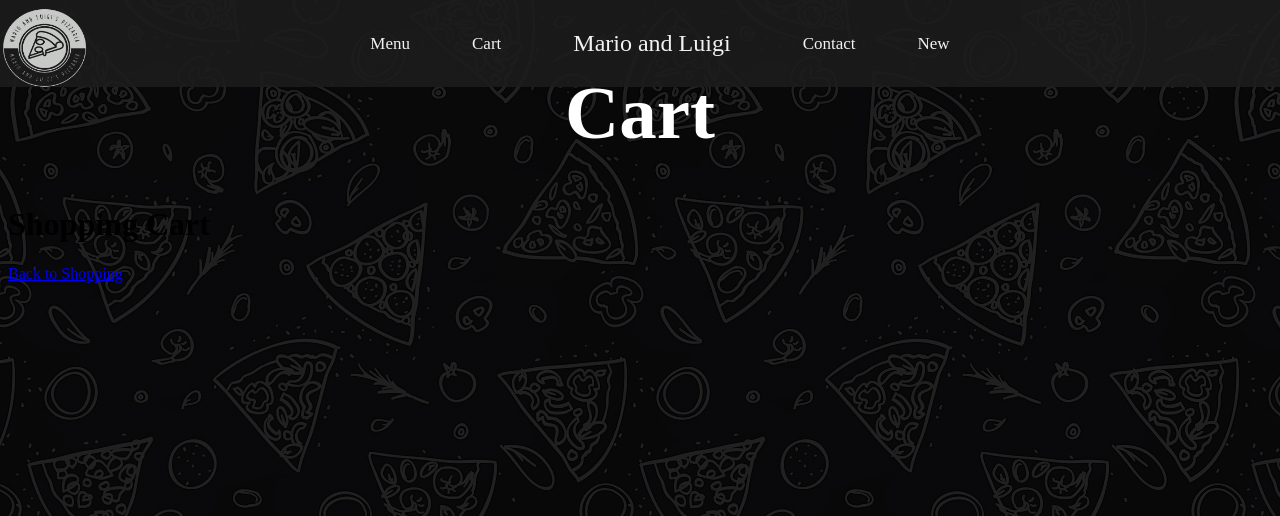
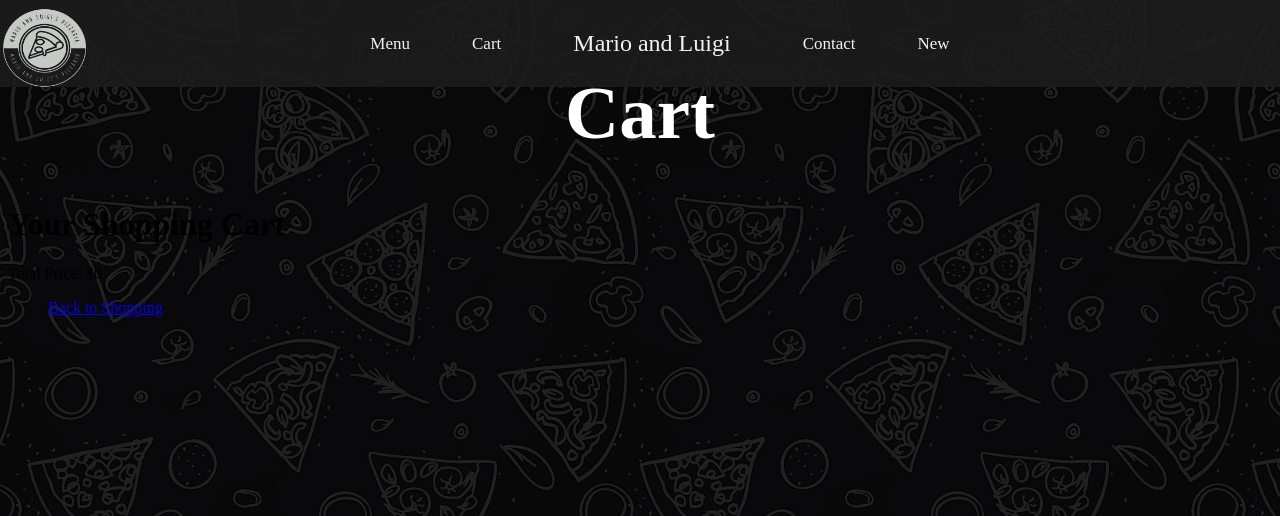
Before and after one commit to HyperMonkey43/Goombas, a Flask app: page /cart in a window 1280 px wide. Shown: the top 516 px of the page. Run offline with Flask 3, Linux system fonts and the light colour scheme.

Commit message:
add the prices to the cart

```diff
--- a/app.py
+++ b/app.py
@@ -2,6 +2,7 @@
 
 app = Flask(__name__)
 cart_items = []
+
 @app.route('/')
 def home():
     return render_template('Index.html')
@@ -16,11 +17,13 @@
 
     if request.method == 'POST':
         item_name = request.form.get('item_name')
-        cart_items.append(item_name)
-
-    return render_template('cart.html', cart_items=cart_items)
+        item_price = float(request.form.get('item_price'))
+        cart_items.append({"name": item_name, "price": item_price})
 
 
+    total_price = round(sum(item["price"] for item in cart_items), 2)
+
+    return render_template('cart.html', cart_items=cart_items, total_price=total_price)
 
 if __name__ == '__main__':
     app.run(debug=True)
--- a/static/styles.css
+++ b/static/styles.css
@@ -214,6 +214,10 @@
     height: auto;
 }
 
+img.princess{
+  max-width: 35%;
+    height: auto;
+}
 .item h2 {
     font-size: 24px;
     margin: 10px 0;
--- a/templates/cart.html
+++ b/templates/cart.html
@@ -20,13 +20,16 @@
     <h1 class="logotext">Cart</h1>
     <div class="">
 
-
-        <h1>Shopping Cart</h1>
-        <ul>
-            {% for item in cart_items %}
-                <li>{{ item }}</li>
-            {% endfor %}
-        </ul>
+        <div class="cart">
+            <h1>Your Shopping Cart</h1>
+            <ul>
+                {% for item in cart_items %}
+                    <li>{{ item.name }} - ${{ item.price }}</li>
+                {% endfor %}
+            </ul>
+            <p>Total Price: ${{ total_price }}</p>
+        </div>
+    <ul>
         <a href="menu">Back to Shopping</a>
     </ul>
 
```
Also changed, not shown: templates/menu.html (+19 -4 lines).
